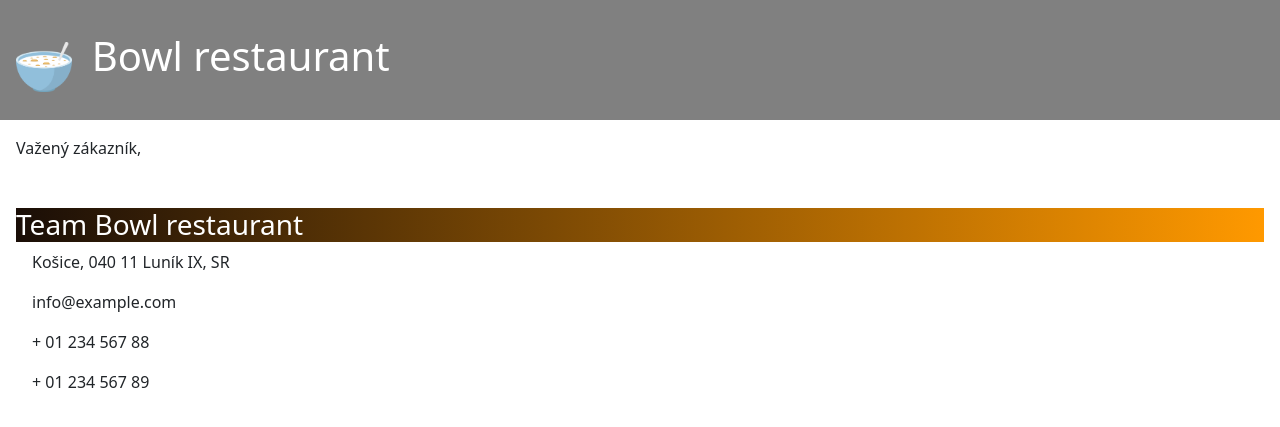
After one commit to samuelsmiesko/Restaurant_website, a PHP site: page /dashboard/test.php in a window 1280 px wide. The commit adds this page. Shown: the top 427 px of the page. Run offline with PHP 8.4, Linux system fonts and the light colour scheme.

Commit message:
19.11.2023

```diff
--- /dev/null
+++ b/test.php
@@ -0,0 +1,28 @@
+<html>
+<head>
+<title>Bowl restaurant</title>
+<link href='https://cdn.jsdelivr.net/npm/bootstrap@5.3.2/dist/css/bootstrap.min.css' rel='stylesheet'>
+<script src='https://cdn.jsdelivr.net/npm/bootstrap@5.3.2/dist/js/bootstrap.bundle.min.js'></script>
+</head>
+
+<div style='background-color:grey; color:white' class='p-3 '>
+    <div class="d-inline-block ">
+        <img style='height:50px; width:auto' src='http://localhost/dashboard/rest/bowl.png'>
+    </div>
+    <div class="d-inline-block m-3 ">
+        <h1>Bowl restaurant</h1>
+    </div>
+
+</div>
+<div class='p-3'>
+<p>Važený zákazník,</p>
+</div>
+<div class='p-3'>
+    <h3  style='color:white; background-image: linear-gradient(to right, rgb(26, 14, 7) , rgb(255, 153, 0));'>Team Bowl restaurant</h3>
+    <p><i class='fa fa-home me-3' ></i> Košice, 040 11 Luník IX, SR</p>
+    <p><i class='fa fa-envelope me-3'></i>info@example.com</p>
+    <p><i class='fa fa-phone me-3'></i> + 01 234 567 88</p>
+    <p><i class='fa fa-print me-3'></i> + 01 234 567 89</p>
+</div>
+</body>
+</html>
```
Also changed, not shown: kontakt.php (+73 -6 lines).
